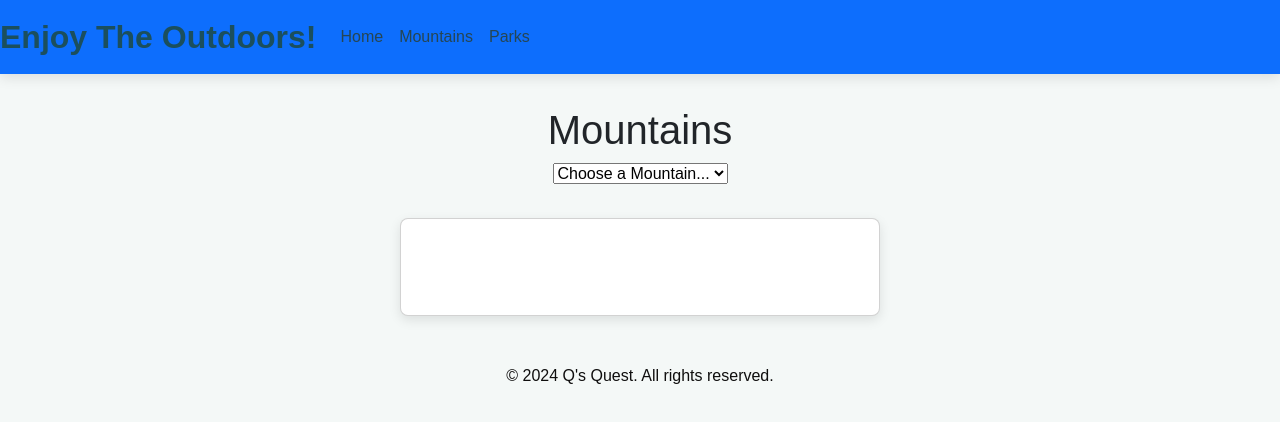
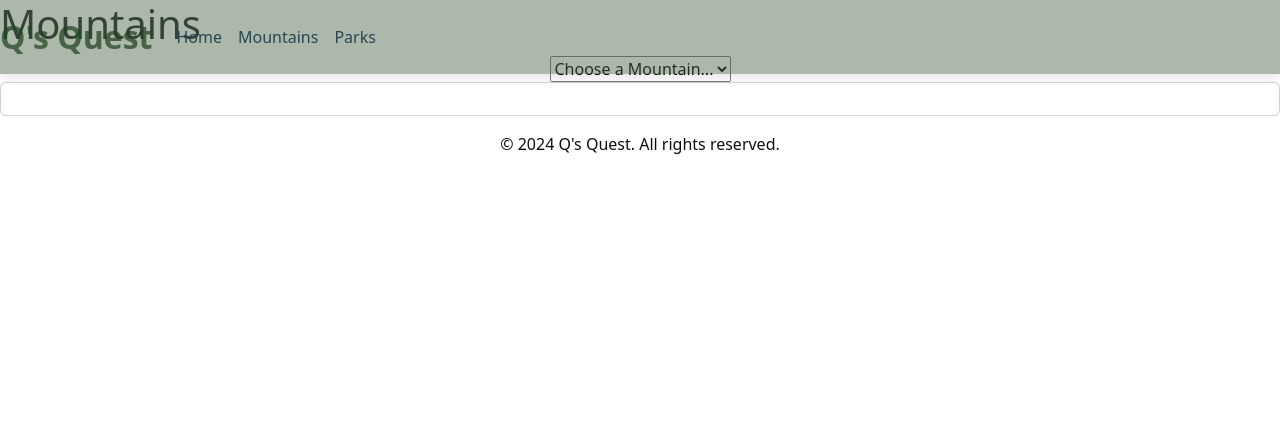
Before and after one commit to Quannettewalters/Enjoy-The-Outdoors, a plain HTML site: page mountains.html in a window 1280 px wide. Drawn offline with nearby package versions, Linux system fonts and the light colour scheme.

Commit message:
adjustments made to footer and background vid

```diff
--- a/mountains.html
+++ b/mountains.html
@@ -6,14 +6,14 @@
     <title>Home</title>
     <link href="https://cdn.jsdelivr.net/npm/bootstrap@5.3.3/dist/css/bootstrap.min.css" rel="stylesheet" integrity="sha384-QWTKZyjpPEjISv5WaRU9OFeRpok6YctnYmDr5pNlyT2bRjXh0JMhjY6hW+ALEwIH" crossorigin="anonymous">
     <script src="https://cdn.jsdelivr.net/npm/bootstrap@5.3.3/dist/js/bootstrap.bundle.min.js" integrity="sha384-YvpcrYf0tY3lHB60NNkmXc5s9fDVZLESaAA55NDzOxhy9GkcIdslK1eN7N6jIeHz" crossorigin="anonymous"></script>
-    <link rel="stylesheet" href="./styles/main.css">
+    <link rel="stylesheet" href="./styles/mountains.css">
     <script src="./my_scripts/main.js"></script>
     <script src="./my_scripts/mountains_page.js"></script>
     <script src="./data/scripts/mountainData.js"></script>
 </head>
 <body>
-    <nav class="navbar navbar-expand-lg navbar-dark bg-primary">
-        <a class="navbar-brand" href="#">Enjoy The Outdoors!</a>
+    <nav class="navbar navbar-expand-lg">
+        <a class="navbar-brand" href="index.html">Q's Quest </a>
         <button class="navbar-toggler" type="button" data-toggle="collapse" data-target="#navbarNav" aria-controls="navbarNav" aria-expanded="false" aria-label="Toggle navigation">
             <span class="navbar-toggler-icon"></span>
         </button>
--- a/styles/home.css
+++ b/styles/home.css
@@ -6,6 +6,7 @@ body {
     right: 0;
     bottom: 0;
     z-index: -1;
+    width: 100%;
 }
 .navbar {
     position: absolute;
@@ -41,6 +42,8 @@ footer {
     width: 100%;
     color: rgb(15, 14, 14);
     height: 100%;
+    background-color: rgba(74, 102, 71, 0.461)
+
 }
 .card {
     box-shadow: 0 4px 12px rgba(0, 0, 0, 0.1);
--- a/styles/mountains.css
+++ b/styles/mountains.css
@@ -0,0 +1,35 @@
+.navbar {
+    position: absolute;
+    top: 0;
+    left: 0;
+    width: 100%;
+    box-shadow: 0 4px 12px rgba(0, 0, 0, 0.1);
+    background-color: rgba(74, 102, 71, 0.461);
+    z-index: 1000;
+}
+
+.navbar-brand {
+    font-size: 2rem;
+    font-weight: bold;
+    color: rgba(33, 67, 33, 0.731) !important;
+    font-family: ;
+}
+
+.nav-link {
+    font-weight: 500;
+    color: #264653;
+    transition: color 0.3s ease;
+}
+
+.nav-link:hover {
+    color: #e9c46a;
+    text-decoration: none;
+}
+footer {
+    position: absolute-bottom;
+    left: 0;
+    bottom: 0;
+    width: 100%;
+    color: rgb(15, 14, 14);
+    height: 100%;
+}
--- a/styles/parks.css
+++ b/styles/parks.css
@@ -0,0 +1,35 @@
+.navbar {
+    position: absolute;
+    top: 0;
+    left: 0;
+    width: 100%;
+    box-shadow: 0 4px 12px rgba(0, 0, 0, 0.1);
+    background-color: rgba(74, 102, 71, 0.461);
+    z-index: 1000;
+}
+
+.navbar-brand {
+    font-size: 2rem;
+    font-weight: bold;
+    color: rgba(33, 67, 33, 0.731) !important;
+    font-family: ;
+}
+
+.nav-link {
+    font-weight: 500;
+    color: #264653;
+    transition: color 0.3s ease;
+}
+
+.nav-link:hover {
+    color: #e9c46a;
+    text-decoration: none;
+}
+footer {
+    position: absolute-bottom;
+    left: 0;
+    bottom: 0;
+    width: 100%;
+    color: rgb(15, 14, 14);
+    height: 100%;
+}
```
Also changed, not shown: parks.html (+15 -5 lines), my_images/logo.png (added).
